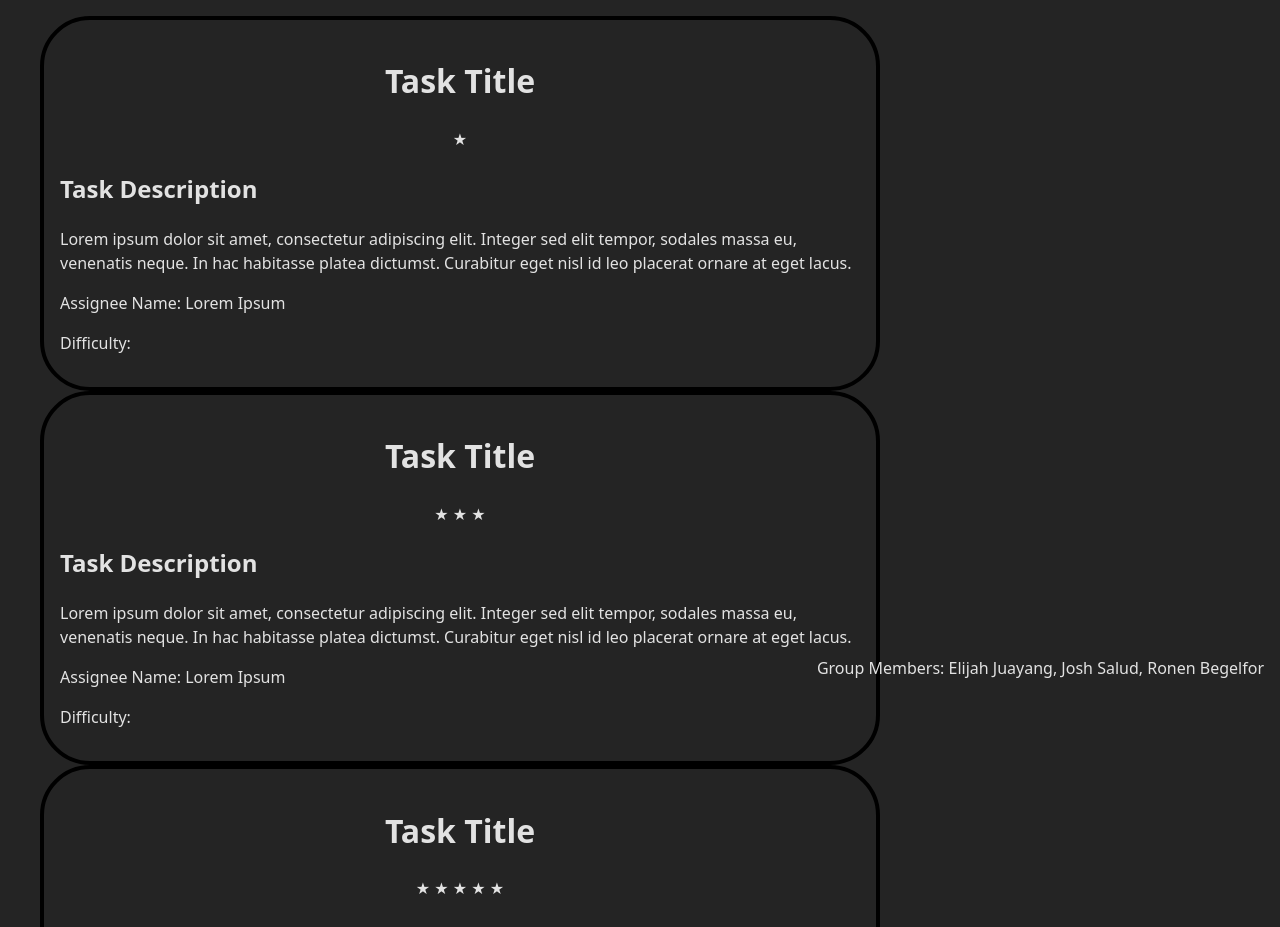
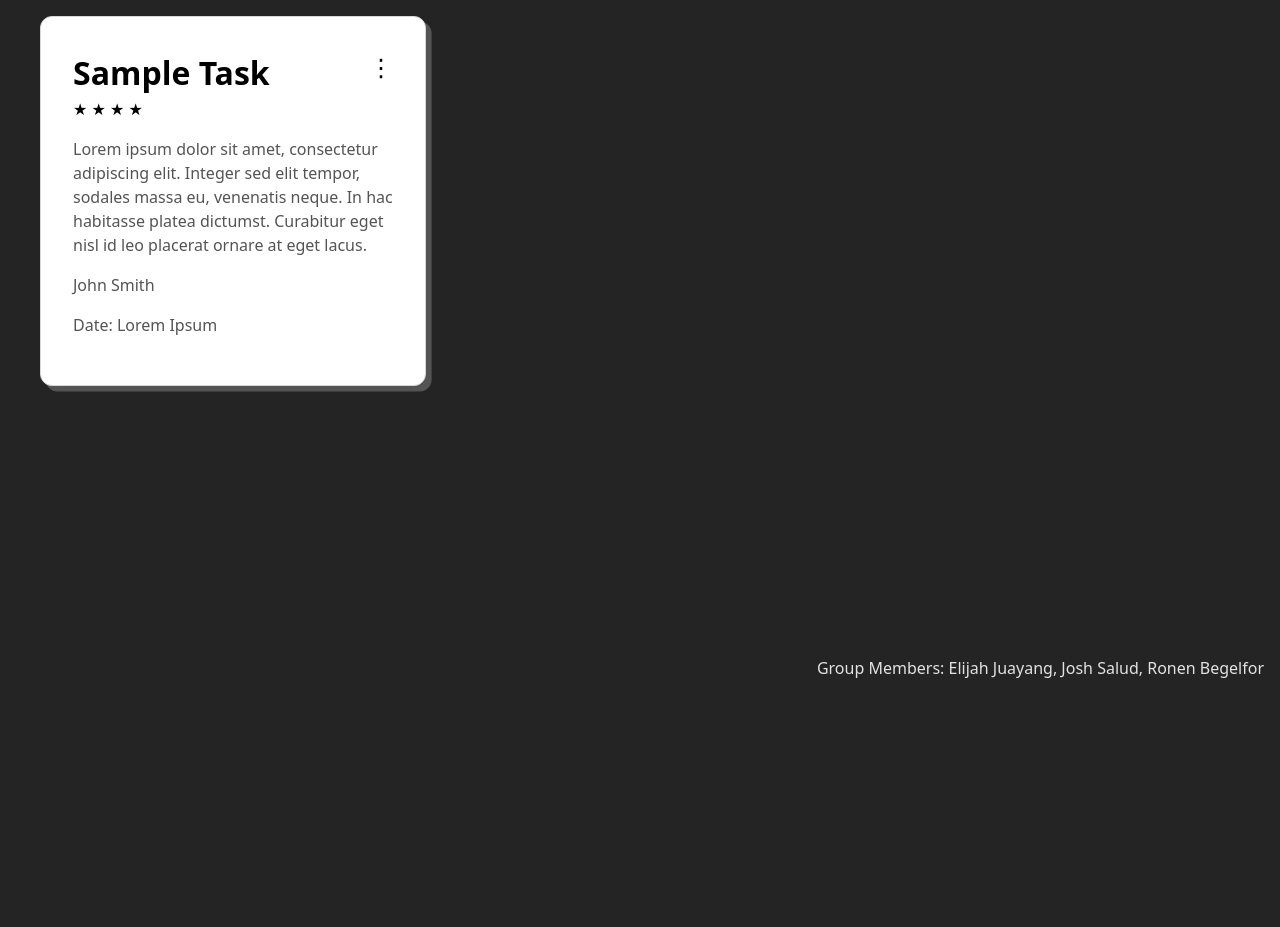
Before and after one commit to ejuayang-rrc/gamified-project-management, a React (Vite) app: page / in a window 1280 px wide. Shown: the part 120-1047 px from the top of the page. After the commit the page ends 800 px from the top, so only its background shows below. Built offline with nearby package versions, Linux system fonts and the light colour scheme.

Commit message:
feat: updated the design of the task card component.

```diff
--- a/src/components/common/taskCard/taskCard.css
+++ b/src/components/common/taskCard/taskCard.css
@@ -1,9 +1,39 @@
 .task-container {
-    border: 0.25rem solid black;
-    border-radius: 50px;
-    padding: 1rem 1rem;
-    max-width: 50rem;
-    justify-items: center;
+    background-color: #ffffff;
+    box-shadow: 0.35rem 0.35rem #545454;
+    border: 0.1rem solid rgb(217, 216, 216);
+    border-radius: 12px;
+    padding: 2rem 2rem;
+    max-width: 20rem;
+    color: black;
+    text-align: left;
+    margin: 0;
+
+}
+
+.task-container h1 {
+    margin: 0;
+}
+
+#star {
+    padding: 0 1rem 0 0;
+}
+
+.task-description-container {
+    /* background-color: #9fc2b2; */
+    border-radius: 9px;
+    color: #545454;
+}
+
+.task-header-container {
+    display: flex;
+    justify-content: space-between;
+    /* padding-right: 1rem; */
+}
+
+.task-header-container p {
+    margin: 0;
+    font-size: 1.5rem;
 }
 
 .easy {
--- a/src/components/common/taskCard/taskCard.tsx
+++ b/src/components/common/taskCard/taskCard.tsx
@@ -7,15 +7,16 @@ starDifficulty();
 
 function TaskCard() {
     return (
-        <div>
             <div className="task-container">
                 {/*prop passed to fill  */}
-                <h1>Task Title</h1>
-                <div className="star">
-                    &#9733;
+                <div className="task-header-container">
+                    <h1>Sample Task</h1>
+                    <p>&#8942;</p> {/** TEMPORARY */}
                 </div>
+                    <div id="star">
+                        &#9733;  &#9733;  &#9733;  &#9733;
+                    </div>
                 <div className="task-description-container">
-                    <h2>Task Description</h2>
                     {/*prop passed to fill  */}
                     <p>
                         Lorem ipsum dolor sit amet, consectetur adipiscing elit.
@@ -24,55 +25,15 @@ function TaskCard() {
                         Curabitur eget nisl id leo placerat ornare at eget lacus.
                     </p>
                     {/*prop passed to fill  */}
-                    <p>Assignee Name: Lorem Ipsum</p>
-                    {/*prop passed to fill  */}
-                    <p id="difficulty">Difficulty:</p>
-                </div>
-
-            </div>
-            <div className="task-container">
-                {/*prop passed to fill  */}
-                <h1>Task Title</h1>
-                <div className="star">
-                    &#9733; &#9733; &#9733;
-                </div>
-                <div className="task-description-container">
-                    <h2>Task Description</h2>
-                    {/*prop passed to fill  */}
-                    <p>
-                        Lorem ipsum dolor sit amet, consectetur adipiscing elit.
-                        Integer sed elit tempor, sodales massa eu, venenatis neque.
-                        In hac habitasse platea dictumst.
-                        Curabitur eget nisl id leo placerat ornare at eget lacus.
-                    </p>
-                    {/*prop passed to fill  */}
-                    <p>Assignee Name: Lorem Ipsum</p>
-                    {/*prop passed to fill  */}
-                    <p id="difficulty">Difficulty:</p>
+                    <div className="task-assignee-container">
+                        <p>John Smith</p>
+                    </div>
+                    <div className="task-date-container">
+                        {/*prop passed to fill  */}
+                        <p>Date: Lorem Ipsum</p>
+                    </div>
                 </div>
             </div>
-            <div className="task-container">
-                {/*prop passed to fill  */}
-                <h1>Task Title</h1>
-                <div className="star">
-                    &#9733; &#9733; &#9733; &#9733; &#9733;
-                </div>
-                <div className="task-description-container">
-                    <h2>Task Description</h2>
-                    {/*prop passed to fill  */}
-                    <p>
-                        Lorem ipsum dolor sit amet, consectetur adipiscing elit.
-                        Integer sed elit tempor, sodales massa eu, venenatis neque.
-                        In hac habitasse platea dictumst.
-                        Curabitur eget nisl id leo placerat ornare at eget lacus.
-                    </p>
-                    {/*prop passed to fill  */}
-                    <p>Assignee Name: Lorem Ipsum</p>
-                    {/*prop passed to fill  */}
-                    <p id="difficulty">Difficulty:</p>
-                </div>
-            </div>
-        </div>
     )
 };
 
```
